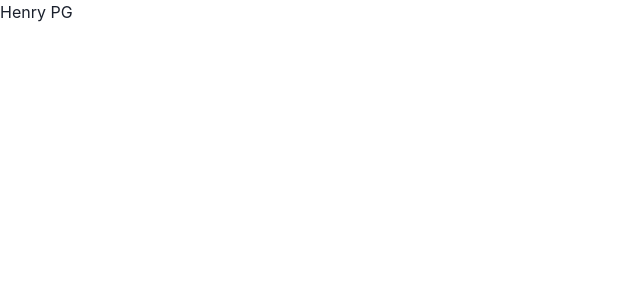
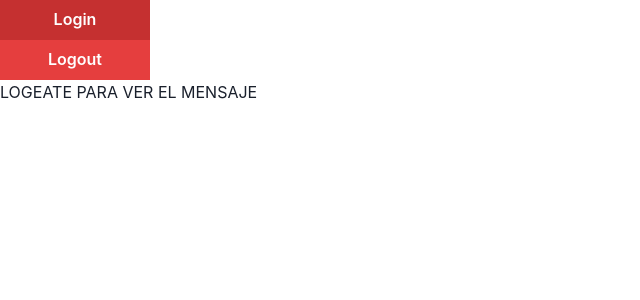
Before and after one commit to matzapata/PG-Henry, a React (Create React App) app in the folder client/: page / in a window 1280 px wide. Shown: the top 300 px of the page, without its empty margins (0-640 px from the left). Built offline with nearby package versions, Linux system fonts and the light colour scheme.

Commit message:
Add logout button for test auth0 login/logout

```diff
--- a/client/src/pages/Home.tsx
+++ b/client/src/pages/Home.tsx
@@ -1,7 +1,41 @@
 import React from "react";
+import { Button } from "@chakra-ui/react";
+import { Link } from "react-router-dom";
+import { useAuth0 } from "@auth0/auth0-react";
 
 function Home() {
-  return <h1>Henry PG</h1>;
+  const { logout, isAuthenticated } = useAuth0();
+  return (
+    <div>
+      <Link to="/login">
+        <Button
+          display="flex"
+          borderRadius={0}
+          id="auth0_login"
+          type="submit"
+          variant="solid"
+          colorScheme="red"
+          width="150px"
+        >
+          <span>Login</span>
+        </Button>
+      </Link>
+
+      <Button
+        display="flex"
+        borderRadius={0}
+        id="auth0_login"
+        type="submit"
+        variant="solid"
+        colorScheme="red"
+        width="150px"
+        onClick={() => logout({ returnTo: window.location.origin })}
+      >
+        <span>Logout</span>
+      </Button>
+      {isAuthenticated ? "MENSAJE LOGEADO" : "LOGEATE PARA VER EL MENSAJE"}
+    </div>
+  );
 }
 
 export default Home;
```
